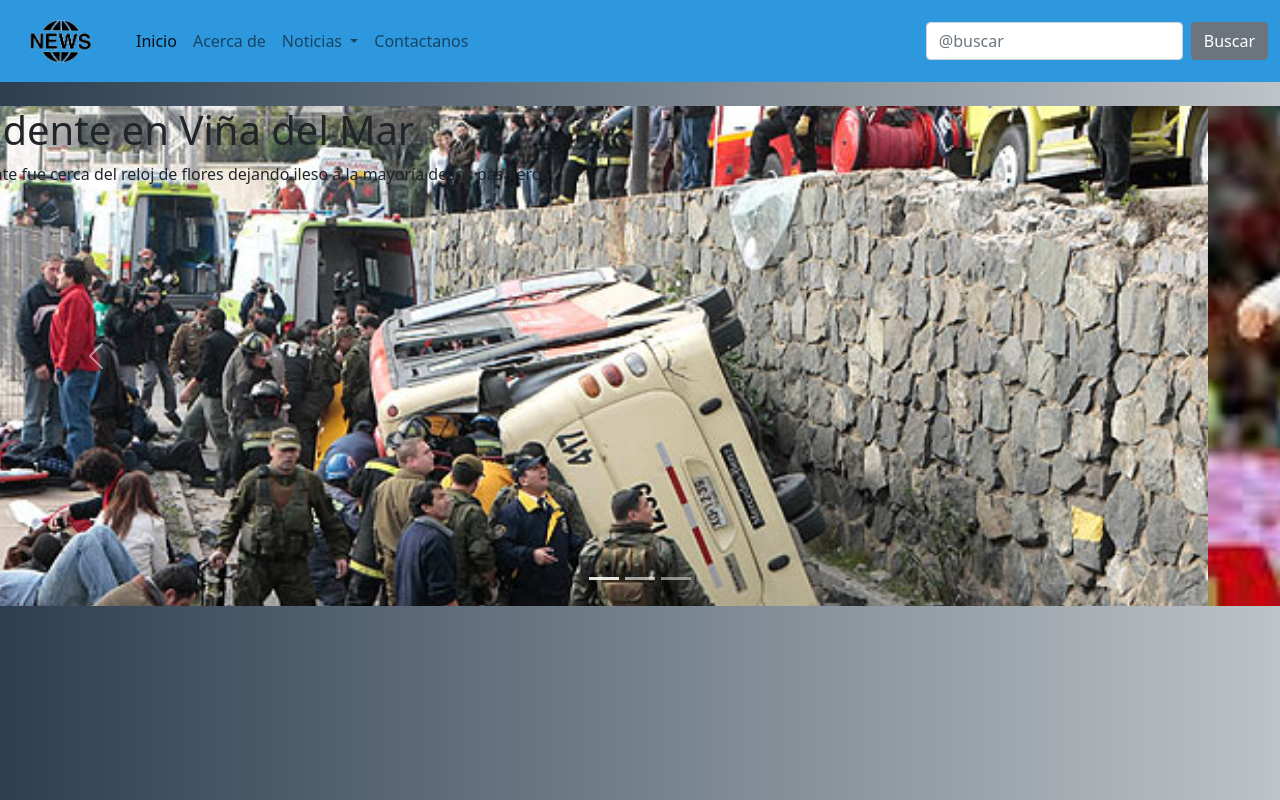
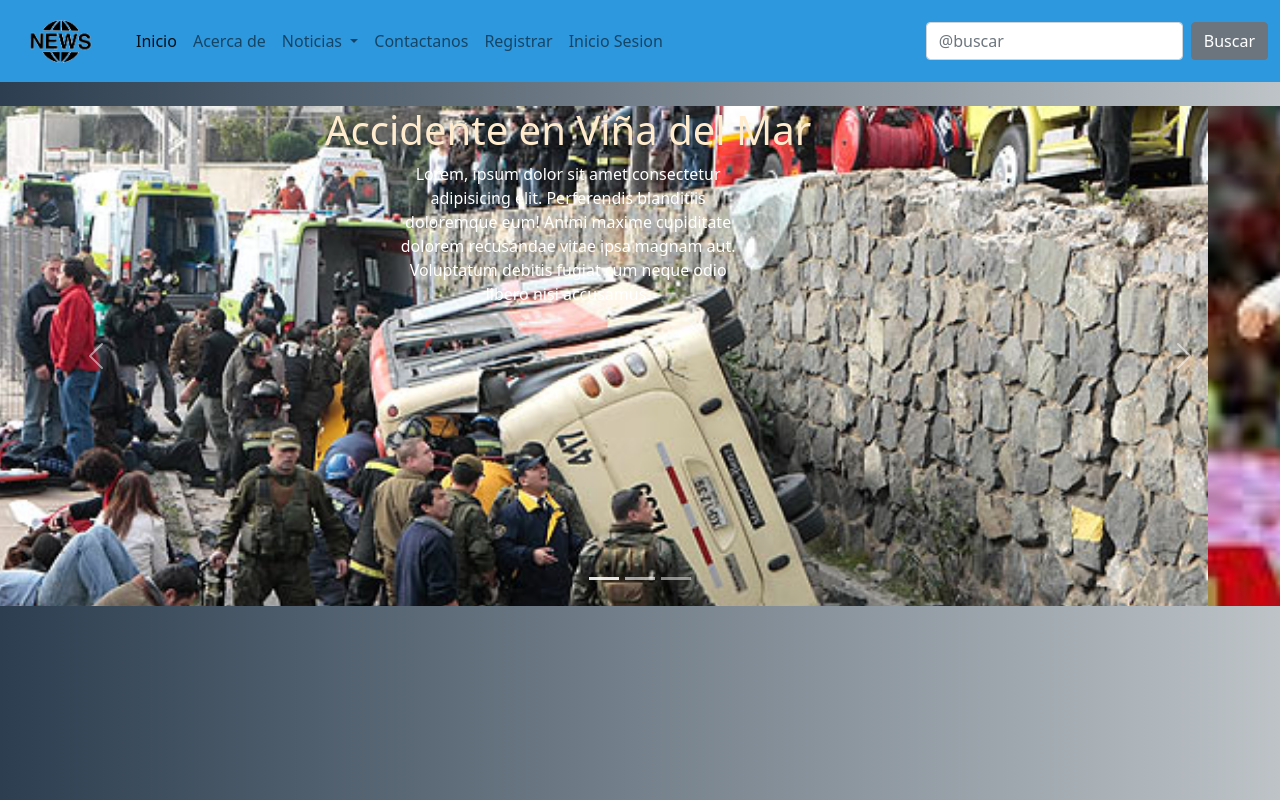
Before and after one commit to FabianCastilloL/Noticias, a plain HTML site: page pag/index.html in a window 1280 px wide. Drawn offline with nearby package versions, Linux system fonts and the light colour scheme.

Commit message:
cambios fuente

```diff
--- a/pag/estilo/style.css
+++ b/pag/estilo/style.css
@@ -22,6 +22,11 @@ body {
     }
 }
 
-.accidente {
-    color: #b22222;
+.Accidente {
+    color: #ffffff;
+    width: 350px;
 }
+
+h1 {
+    color: blanchedalmond;
+}
--- a/pag/index.html
+++ b/pag/index.html
@@ -45,8 +45,14 @@
                             <li><a class="dropdown-item" href="#">Espéctaculos</a></li>
                             <li><a class="dropdown-item" href="#">Gamers</a></li>
                         </ul>
+
                         <li class="nav-item">
                             <a class="nav-link" href="#">Contactanos</a>
+
+                            <li class="nav-Registro">
+                                <a class="nav-link" href="#">Registrar</a>
+                                <li class="nav-IniSesion">
+                                    <a class="nav-link" href="#">Inicio Sesion</a>
 
                 </ul>
                 <form class="d-flex">
@@ -67,8 +73,13 @@
         <div class="carousel-inner" role="listbox">
             <div class="carousel-item active" style="background-image:url('img/1.jpg')" ;>
 
-                <h1>Accidente en Viña del Mar</h1>
-                <p class="Accidente">El accidente fue cerca del reloj de flores dejando ileso a la mayoría de los pasajeros</p>
+                <center>
+                    <h1>Accidente en Viña del Mar</h1>
+                </center>
+                <center>
+                    <p class="Accidente">Lorem, ipsum dolor sit amet consectetur adipisicing elit. Perferendis blanditiis doloremque eum! Animi maxime cupiditate dolorem recusandae vitae ipsa magnam aut. Voluptatum debitis fugiat cum neque odio libero nisi accusamus.</p>
+                </center>
+
 
             </div>
             <div class="carousel-item" style="background-image:url('img/2.jpg');"></div>
```
